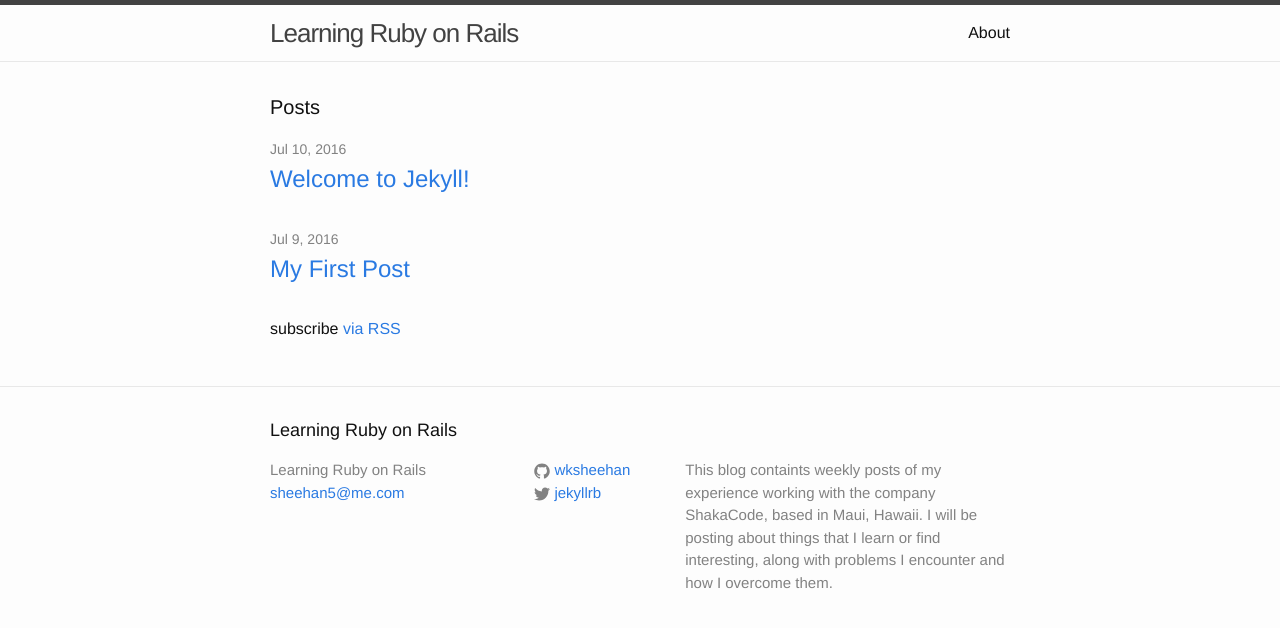
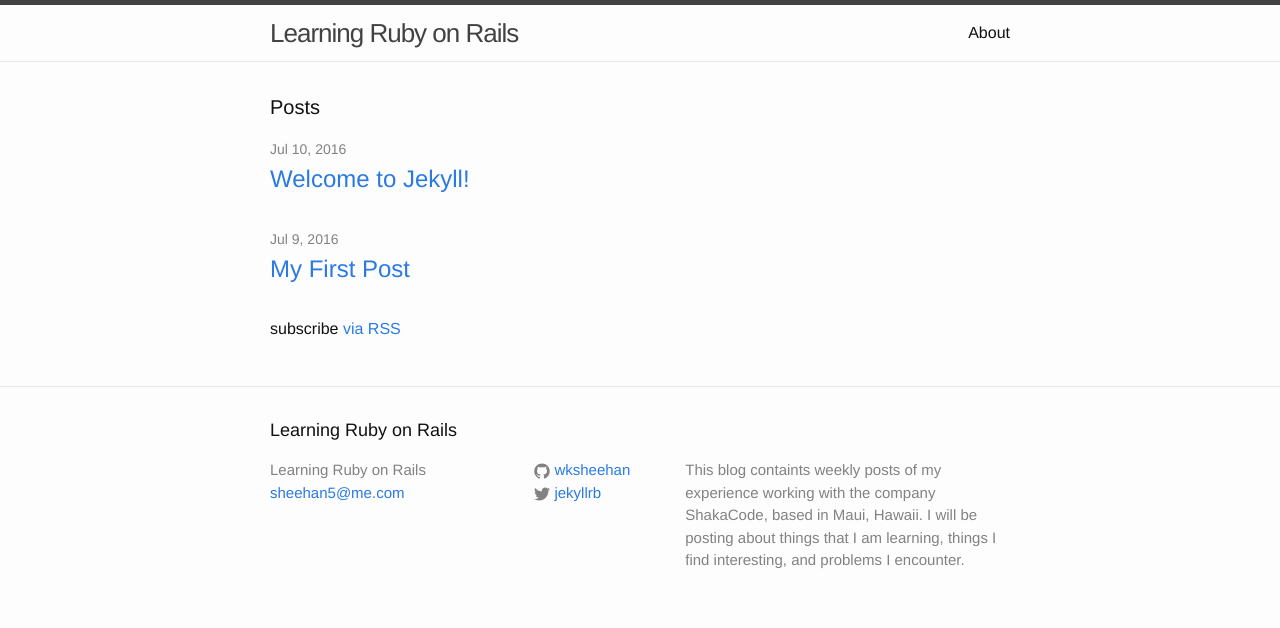
Before and after one commit to wksheehan/wksheehan.github.io, a Jekyll site: the page built from index.html, in a window 1280 px wide. Shown: the top 628 px of the page. Built offline with Jekyll 4.4.1, drawn with Linux system fonts in a browser that asks for light colours.

Commit message:
changed description

```diff
--- a/_config.yml
+++ b/_config.yml
@@ -11,8 +11,8 @@ email: sheehan5@me.com
 description: > # this means to ignore newlines until "baseurl:"
   This blog containts weekly posts of my experience working with
   the company ShakaCode, based in Maui, Hawaii. I will be posting
-  about things that I learn or find interesting, along with problems
-  I encounter and how I overcome them.
+  about things that I am learning, things I find interesting, and
+  problems I encounter.
 baseurl: "" # the subpath of your site, e.g. /blog
 url: "http://yourdomain.com" # the base hostname & protocol for your site
 twitter_username: jekyllrb
```
